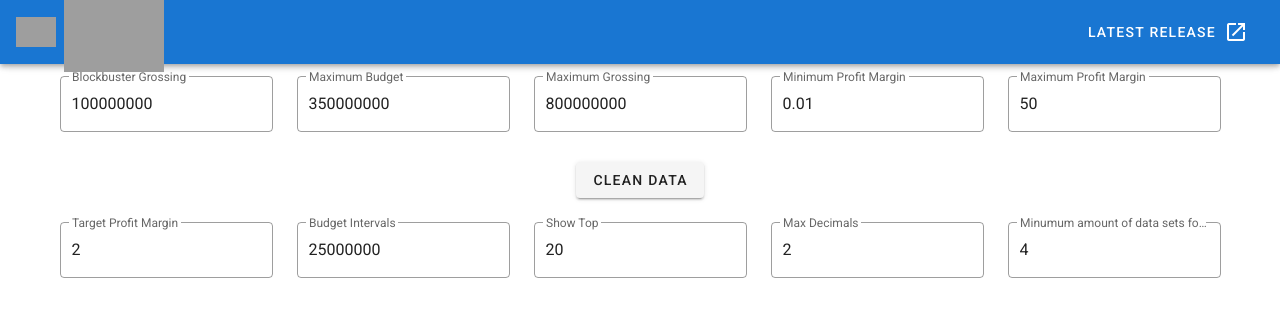
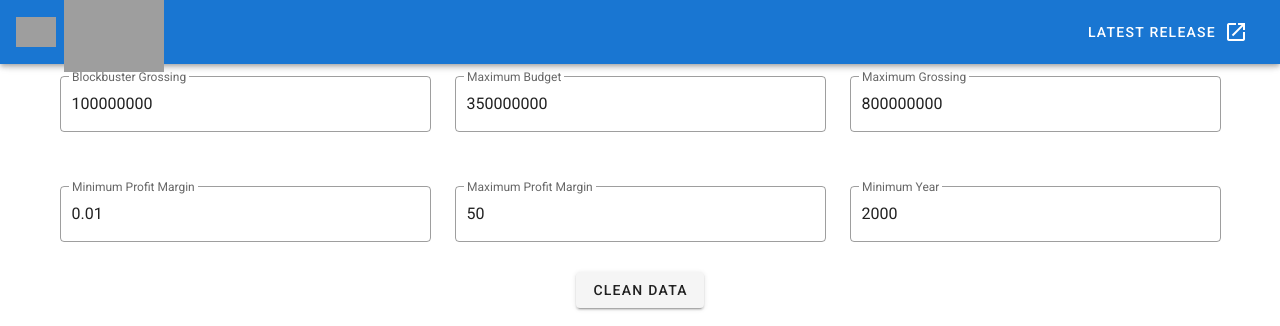
Before and after one commit to asder0815/BIS3066E-WS1, a Vue app: page / in a window 1280 px wide. Shown: the top 326 px of the page. Built offline with nearby package versions, Linux system fonts and the light colour scheme; grey boxes are pictures that could not be loaded.

Commit message:
added minimum year for movie

```diff
--- a/src/components/HelloWorld.vue
+++ b/src/components/HelloWorld.vue
@@ -6,8 +6,11 @@
           <v-col> <v-text-field v-model="blockbusterGross" label="Blockbuster Grossing" outlined :disabled=dataCleaned></v-text-field> </v-col>
           <v-col> <v-text-field v-model="maxBudget" label="Maximum Budget" outlined :disabled=dataCleaned></v-text-field> </v-col>
           <v-col> <v-text-field v-model="maxGrossing" label="Maximum Grossing" outlined :disabled=dataCleaned></v-text-field> </v-col>
+        </v-row>
+        <v-row>
           <v-col> <v-text-field v-model="minProfitMargin" label="Minimum Profit Margin" outlined :disabled=dataCleaned></v-text-field> </v-col>
           <v-col> <v-text-field v-model="maxProfitMargin" label="Maximum Profit Margin" outlined :disabled=dataCleaned></v-text-field> </v-col>
+          <v-col> <v-text-field v-model="minYear" label="Minimum Year" outlined :disabled=dataCleaned></v-text-field> </v-col>
         </v-row>
         <v-btn elevation="2" @click="cleanData" :disabled=dataCleaned>Clean Data</v-btn>
       </v-col>
@@ -25,16 +28,6 @@
         <v-btn elevation="2" @click="analyzeData" :disabled='!dataCleaned || dataAnalyzed'>Analyze Data</v-btn>
       </v-col>
     </v-row>
-
-    <!--v-btn elevation="2" @click="analyzeTextAtrribute(['actor_1_name','actor_2_name','actor_3_name'], 'actorValueChart')" :disabled=!dataCleaned>Actor Values</v-btn>
-    <v-btn elevation="2" @click="analyzeTextAtrribute(['director_name'], 'directorValueChart')" :disabled=!dataCleaned>Director Values</v-btn>
-    <v-btn elevation="2" @click="analyzeKeywords('genres', 'genreValueChart')" :disabled=!dataCleaned>Genres</v-btn>
-    <v-btn elevation="2" @click="analyzeKeywords('plot_keywords', 'plotValueChart')" :disabled=!dataCleaned>Plot</v-btn>
-    <v-btn elevation="2" @click="analyzeKeywordProfit('genres', 'genreProfitChart')" :disabled=!dataCleaned>Genres Profit</v-btn>
-    <v-btn elevation="2" @click="analyzeKeywordProfit('plot_keywords', 'plotProfitChart')" :disabled=!dataCleaned>Plot Profit</v-btn>
-    <v-btn elevation="2" @click="analyzeDiminishingReturns('revenueProfitGraph')" :disabled=!dataCleaned>Update Graph</v-btn>
-    <v-btn elevation="2" @click="analyzeTextAtrributeAverageProfit(['actor_1_name','actor_2_name','actor_3_name'], 'actorProfitMarginChart')" :disabled=!dataCleaned>Actor Margins</v-btn>
-    <v-btn elevation="2" @click="analyzeTextAtrributeAverageProfit(['director_name'], 'directorProfitMarginChart')" :disabled=!dataCleaned>Director Margins</v-btn-->
 
     <apexchart type="line" height="350" :options="revenueProfitGraphOptions" :series="revenueProfitGraphData"></apexchart>
     <apexchart ref="actorValueChart" type="bar" height="350" :options="actorValueChartOptions" :series="actorValueChartData"></apexchart>
@@ -76,6 +69,7 @@
       showMaxChart: 20,
       maxDecimals: 2,
       minAmountForAverage: 4,
+      minYear: 2000,
       graphValue: [0, 2, 5, 9, 5, 10, 3, 5, 0, 0, 1, 8, 2, 9, 0],
       graphData: {
         width: 2,
@@ -350,6 +344,7 @@
         return movie.name != "" && movie.budget != "" && movie.gross != ""
           && movie.gross <= this.maxGrossing && movie.budget <= this.maxBudget
           && movie.gross / movie.budget <= this.maxProfitMargin && movie.gross / movie.budget >= this.minProfitMargin
+          && movie.title_year >= this.minYear;
       },
       clamp(value, min, max) {
         return value <= min ? min : value >= max ? max : value;
```
